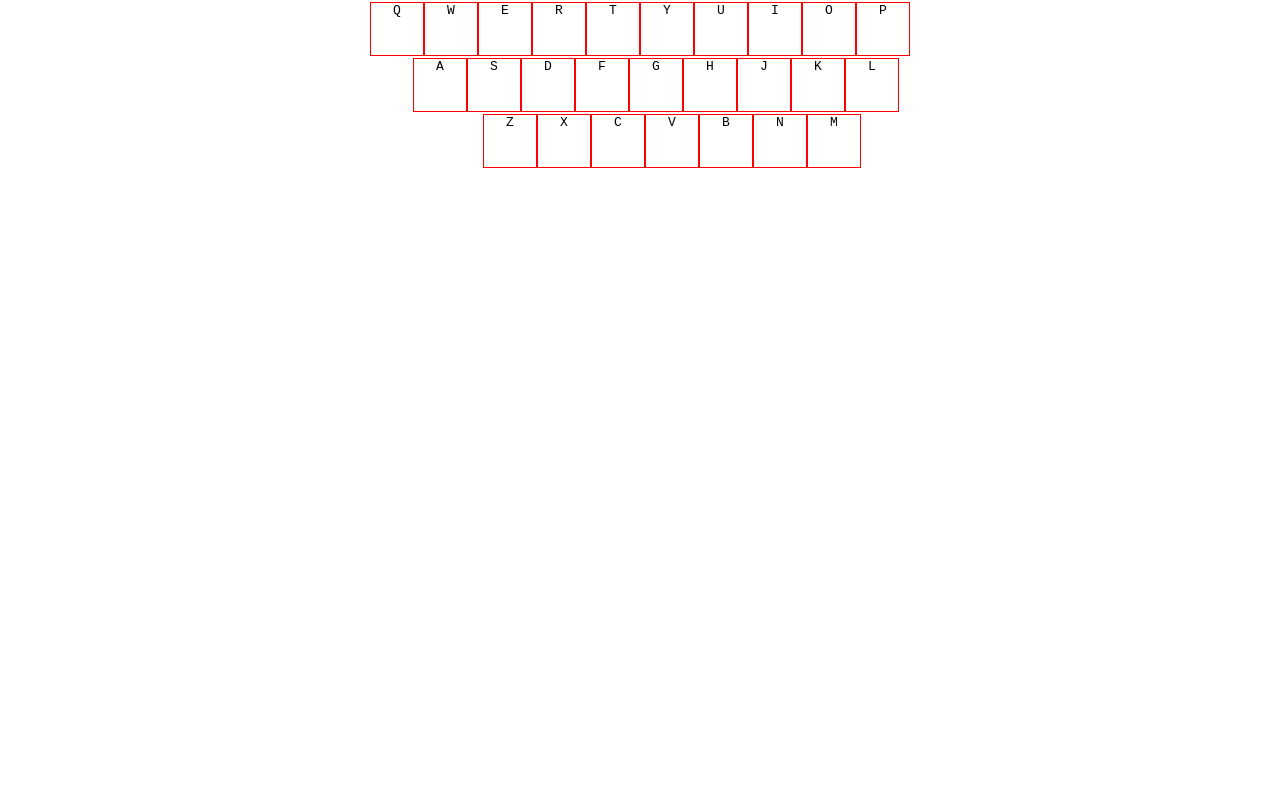
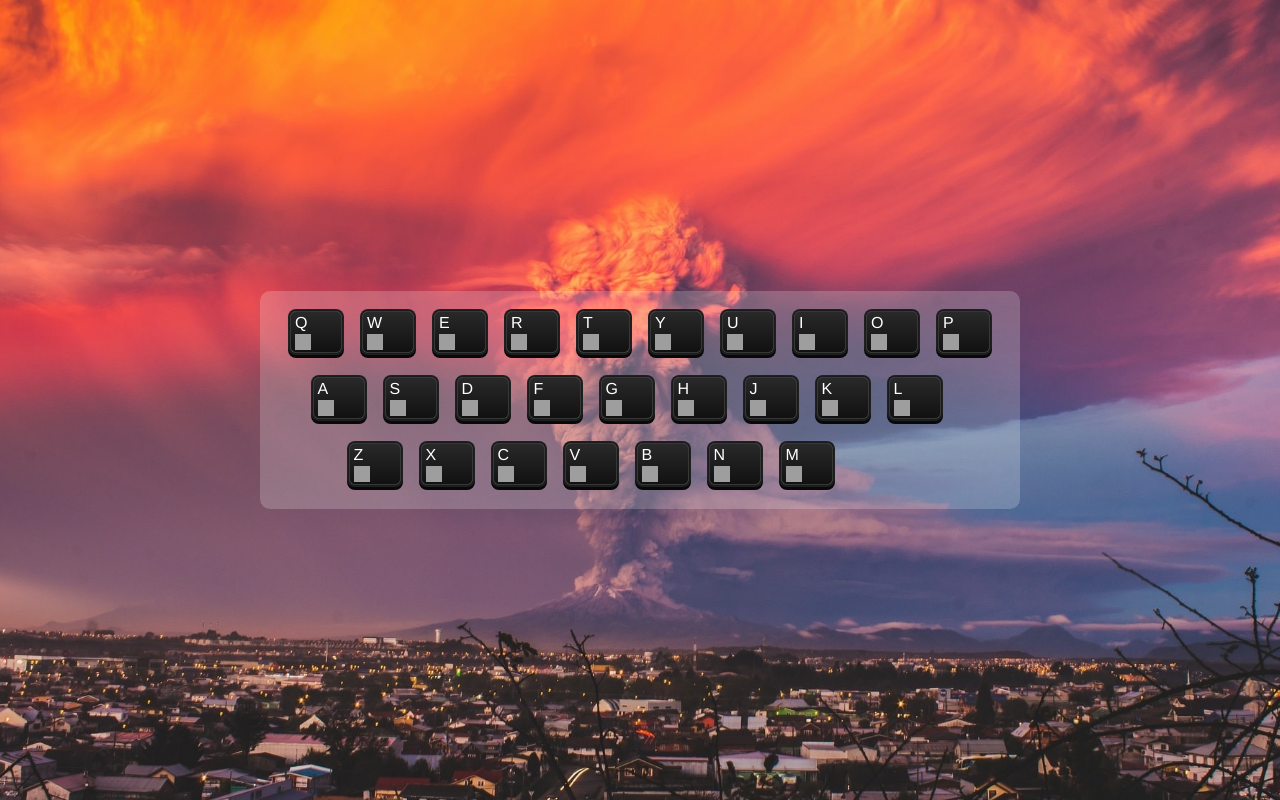
Before and after one commit to GracieGaor/nav-demo, a plain HTML site: page index.html in a window 1280 px wide. Drawn offline with Linux system fonts and the light colour scheme; grey boxes are pictures that could not be loaded.

Commit message:
导航网站第二次提交

```diff
--- a/index.html
+++ b/index.html
@@ -14,68 +14,116 @@
     </main>
     <footer></footer>
     <script>
+        //1.初始化数据
+        var hashA = init()
+        var keys = hashA['keys']
+        var hash = hashA['hash']
+
+         //2.生成键盘
+         generateKeyboard(keys,hash)
+
+        //3. 监听键盘
+        listentoUser(hash)
+
+
+        //下面是工具函数
+        function getFromLocalStorage(name){
+            return JSON.parse(localStorage.getItem('name' || 'null'))
+        }
+
+        function tag(tagName){
+            return document.createElement(tagName)
+        }
+        function Creatspan(textContent){
+            var span1 = tag('span')
+            span1.textContent = textContent
+            span1.className = 'text'
+            return span1
+        }
+        function Creatbutton(id){
+            var button = tag('button')
+            button.textContent = '编辑'
+            button.id = id
+            button.onclick = function(xljk){
+            var button2 = xljk['target']
+            var img2 = button2.previousSibling
+            var key = button2['id']
+            var x = prompt('给我一个网址')
+            hash[key] = x
+            img2.src = 'http://'+x + '/favicon.ico'
+            img2.onerror = function(xxx){
+            xxx.target.src = "//i.loli.net/2017/11/10/5a05afbc5e183.png"
+            }
+            localStorage.setItem('zzz',JSON.stringify(hash))//存编辑后的hash
+            }
+            return button
+        }
+        function CreatImg(domain){
+            var img1 = tag('img')
+            if(domain){
+                img1.src = "http://"+domain + '/favicon.ico'
+            }else{
+                img1.src = "//i.loli.net/2017/11/10/5a05afbc5e183.png"
+            }
+            img1.onerror = function(xxx){
+                xxx.target.src = "//i.loli.net/2017/11/10/5a05afbc5e183.png"
+            }
+            return img1
+        }
+        function init(){
             var keys = {
             0:['q','w','e','r','t','y','u','i','o','p'],
             1:['a','s','d','f','g','h','j','k','l'],
             2:['z','x','c','v','b','n','m'],
             length:3
             }
-        var hash = {
-            q:'qq.com',
-            w:'weibo.com',
-            e:'ele.me',
-            r:'renren.com',
-            t:'tianya.com',
-            y:'youtube.com',
-            u:'uc.com',
-            i:'iqiyi.com',
-            o:'oprea.com',
-            p:undefined,
-            a:'acfun.tv',
-            s:'sohu.com',
-            z:'zhihu.com'
+            var hash = {q:'qq.com', w:'weibo.com', e:'ele.me', r:'renren.com',
+            t:'tianya.com', y:'youtube.com', u:'uc.com', i:'iqiyi.com', o:'oprea.com',
+            p:undefined, a:'acfun.tv', s:'sohu.com', z:'zhihu.com'
             }
-        var hashInLocalStorage = JSON.parse(localStorage.getItem('zzz' || 'null'))
+           var hashInLocalStorage = getFromLocalStorage('zzz')
            if(hashInLocalStorage){
             hash = hashInLocalStorage
             }
+            return{
+                "keys": keys,
+                "hash": hash
+            }
+        }
+        function generateKeyboard(keys,hash){
+            for(var index=0; index< keys['length']; index = index+1){
+            var div1 = tag('div')
+            div1.className = 'row'
 
-        index = 0
-        while(index< keys['length']){ //0,1,2
-            div1 = document.createElement('div')
             main1.appendChild(div1)
-            row = keys[index] //第一个数组 第二个数组 第三个数组
-            index2 =0
-            while(index2< row.length){ //0-9 0-8 0-6
-                kbd1 = document.createElement('kbd')
-                kbd1.textContent = row[index2]
-                button1 = document.createElement('button')
-                button1.textContent = '编辑'
-                button1.id = row[index2]
-                button1.onclick = function(xljk){
-                    key = xljk['target']['id']
-                    x = prompt('给我一个网址')
-                    hash[key] = x
-                    localStorage.setItem('zzz',JSON.stringify(hash))//存编辑后的hash
-                    console.log(hash)
+
+            var row = keys[index] //第一个数组 第二个数组 第三个数组
+            for(var index2=0; index2< row.length; index2 = index2+1){
+                var span1 = Creatspan(row[index2])
+
+                var img1 = CreatImg(hash[row[index2]])
+
+                var button1 = Creatbutton(row[index2])
+
+                var kbd1 = tag('kbd')
+                kbd1.className = 'key'
+
+                kbd1.appendChild(span1)
+                kbd1.appendChild(img1)
+                kbd1.appendChild(button1)
+
+                div1.appendChild(kbd1)
             }
-                kbd1.appendChild(button1)
-                div1.appendChild(kbd1)
-                index2 = index2 + 1
           }
-            index = index + 1
-
         }
-
+        function listentoUser(hash){
             document.onkeypress = function(xljk){
-            key = xljk['key']
-            website = hash[key]
-            console.log(website)
+            var key = xljk['key']
+            var website = hash[key]
             // location.href = 'http://'+website
             window.open('http://'+website,'_blank')
-
           }
-
+        }
 
     </script>
 </body>
--- a/style.css
+++ b/style.css
@@ -2,24 +2,34 @@
 a{text-decoration: none;}
 kbd{border: 1px solid red ;width: 4em;height: 4em;display: inline-block;
     text-transform: uppercase;position: relative;}
-kbd > button{
+kbd > button{position: absolute; right:0; bottom:0;display: none;}
+kbd:hover > button{display: inline-block;}
+body{
+    background: red url(./wall.jpg) no-repeat center center;background-size: cover;
+}
+main{text-align: center;display: flex;justify-content: center;align-items: center;height: 100vh;}
+#main1{ display: inline-block;}
+#main1 > div:nth-child(2){ margin-left: -7px;}
+#main1 > div:nth-child(3){margin-left: -79px;}
+.wrapper{
+    background: rgb(255,255,255,0.2);
+    border-radius: 10px;}
+.key{
+    width:50px;height: 40px;background: linear-gradient(to bottom, #292929 0%,#111111 100%);
+    border:1px solid #373737;color:#ffffff;
+    border-radius: 6px;box-shadow: 0 0 0 1px #1a1b1c,0 0 0 2px #1f2020,0 3px 0 2px #080808;
+    font-family: Helvetica;position: relative;}
+.key img{
+    width: 16px;
+    height: 16px;
     position: absolute;
-    right:0;
-    bottom:0;
-    display: none;
+    left:4px;
+    bottom: 2px;
 }
-kbd:hover > button{
-    display: inline-block;
+.key .text{
+    position: absolute;
+    left:4px;
+    top:2px;
 }
-main{
-    text-align: center;
-}
-#main1{
-    display: inline-block;
-}
-#main1 > div:nth-child(2){
-    margin-left: 2em;
-}
-#main1 > div:nth-child(3){
-    margin-left: 4em;
-}
+.row{margin: 20px;}
+.row .key{ margin: 0 10px;}
```
Also changed, not shown: wall.jpg (added). Lines whose indentation alone changed are shown as unchanged.
